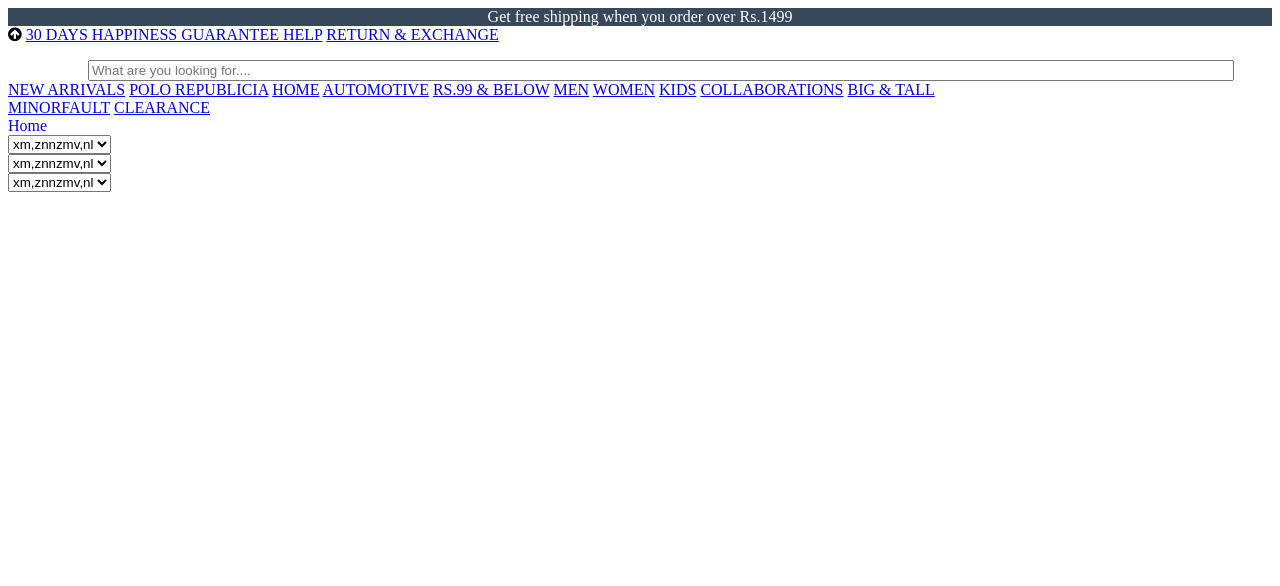
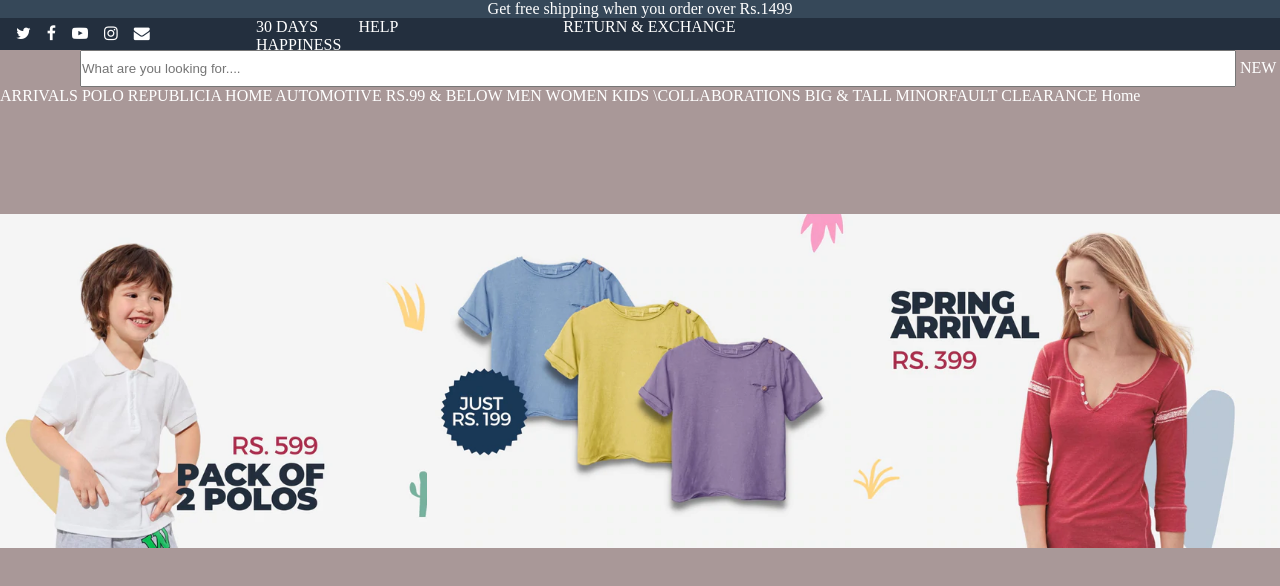
Before and after one commit to ameer-ali-jamali/Assignment-13-Website-Front-Page-Using-Html-Css, a plain HTML site: page index.html in a window 1280 px wide. Drawn offline with Linux system fonts and the light colour scheme.

Commit message:
navbar & images-added

```diff
--- a/index.html
+++ b/index.html
@@ -2,25 +2,39 @@
 <html lang="en">
 
 <head>
-    <meta charset="UTF-8">
-    <meta http-equiv="X-UA-Compatible" content="IE=edge">
-    <meta name="viewport" content="width=device-width, initial-scale=1.0">
+    <meta charset="UTF-8" />
+    <meta http-equiv="X-UA-Compatible" content="IE=edge" />
+    <meta name="viewport" content="width=device-width, initial-scale=1.0" />
     <title>Document</title>
-    <link rel="stylesheet" href="style.css">
-    <link rel="stylesheet" href="/thirdparty/css/font-awesome.min.css">
+    <link rel="stylesheet" href="style.css" />
+    <link rel="stylesheet" href="/thirdparty/css/font-awesome.min.css" />
 </head>
 
 <body>
-    <header class="header">Get free shipping when you order over Rs.1499</header>
+    <header class="header">
+        <a href="#">Get free shipping when you order over Rs.1499</a>
+    </header>
     <main>
+        <div style="background-color: #232f3e;">
+            <div class="grid-nav">
+                <span class="h-icons">
+                    <a href="#"><i class="fa fa-twitter fa-lg, icons"></i></a>
+                    <a href="#"><i class="fa fa-facebook fa-lg, icons"></i></a>
+                    <a href="#"><i class="fa fa-youtube-play fa-lg, icons"></i></a>
+                    <a href="#"><i class="fa fa-instagram fa-lg, icons"></i></a>
+                    <a href="#"><i class="fa fa-envelope fa-lg, icons"></i></a>
+                </span>
+                <span class="grid-nav">
+                    <a href="#">30 DAYS HAPPINESS GUARANTEE</a>
+                    <a href="#">HELP</a>
+                    <a href="#">RETURN & EXCHANGE</a>
+                </span>
+            </div>
 
-        <i class="fa fa-arrow-circle-up"></i>
-        <a class="item1" href="#">30 DAYS HAPPINESS GUARANTEE <span> <a href="#">HELP</a>
-                <a href="#">RETURN & EXCHANGE</a></span> </a>
-        <div>
-            <input class="search-box" type="text" name="Search-box" id="" placeholder="What are you looking for....">
         </div>
         <div>
+            <input class="search-box" type="text" name="Search-box" id="" placeholder="What are you looking for...." />
+
             <a href="#">NEW ARRIVALS</a>
             <a href="#">POLO REPUBLICIA</a>
             <a href="#">HOME</a>
@@ -29,19 +43,15 @@
             <a href="#">MEN</a>
             <a href="#">WOMEN</a>
             <a href="#">KIDS</a>
-            <a href="#">COLLABORATIONS</a>
+            <a href="#">\COLLABORATIONS</a>
             <a href="#">BIG & TALL</a>
 
-        </div>
-        <div>
             <a href="#">MINORFAULT</a>
             <a href="#">CLEARANCE</a>
-        </div>
-
-        <div>
             <a id="btn-h" href="#">Home</a>
         </div>
-        <div><select name="Size" id="">
+        </div>
+        <!-- <div><select name="Size" id="">
 
                 <option value="midium ,cnm,czxl">xm,znnzmv,nl</option>
                 <option value="midium ,cnm,czxl">xm,znnzmv,nl</option>
@@ -108,7 +118,13 @@
                 <option value="midium ,cnm,czxl">xm,znnzmv,nl</option>
                 <option value="midium ,cnm,czxl">xm,znnzmv,nl</option>
                 <option value="midium ,cnm,czxl">xm,znnzmv,nl</option>
-                            </select></div>
+                            </select></div> -->
+
+        <div class="grid-img">
+            <img class="grid-img-item" src="/Images/Boy.jpg" alt="" />
+            <img class="grid-img-item" src="/Images/Shirts.jpg" alt="" />
+            <img class="grid-img-item" src="/Images/Girl.jpg" alt="" />
+        </div>
     </main>
 </body>
 
--- a/style.css
+++ b/style.css
@@ -1,3 +1,46 @@
+*{
+  padding: 0;
+  margin: 0;
+}
+.grid-nav {
+  display: grid;
+  grid-auto-rows: 32px;
+  grid-template-columns: 1fr 2fr 2fr;
+}
+.grid-nav-item {
+  display: grid;
+  justify-content: space-between;
+  gap: 20px;
+}
+.grid-navbar-text{
+  display: grid;
+  grid-auto-rows: 32px;
+  grid-template-columns: 1fr 2fr 2fr;
+}
+.grid-img-item2{
+  display: grid;
+  justify-content: space-between;
+  gap: 20px;
+}
+a{
+  color: white;
+  text-decoration: none;
+}
+a:hover{
+  color: #f19900;
+}
+.icons{
+  color: white;
+}
+.icons:hover{
+  color: #f19900;
+}
+.h-icons{
+  display: flex;
+ margin: 7px;
+  gap: 16px;
+  margin-left: 1rem;
+}
 .header {
   background-color: #364859;
   color: white;
@@ -7,28 +50,33 @@
   flex-wrap: wrap;
   justify-content: center;
 }
-
-  .search-box{
-    object-fit: contain;
+.search-box {
   width: 90%;
-    height: 100%;
+  height: 33px;
   margin-left: 5rem;
-    margin-top: 1rem;
 }
-
-.item2{
+.item2 {
   text-decoration: none;
   float: right;
   margin-top: 10px;
-
 }
-#btn-h{
+#btn-h {
   text-decoration: none;
-
 }
-#btn-h:hover{
+#btn-h:hover {
   background-color: black;
-
-
-background-image: url(/Images/Taj-Mahal.jpg);
 }
+body {
+  background-color: #a99898;
+}
+.grid-img {
+  display: grid;
+  grid-auto-rows: 334px;
+  grid-template-columns: 1fr 1fr 1fr;
+}
+.grid-img-item {
+  object-fit: cover;
+  width: 100%;
+  height: 100%;
+  margin-top: 109px;
+}
```
Lines whose indentation alone changed are shown as unchanged.
